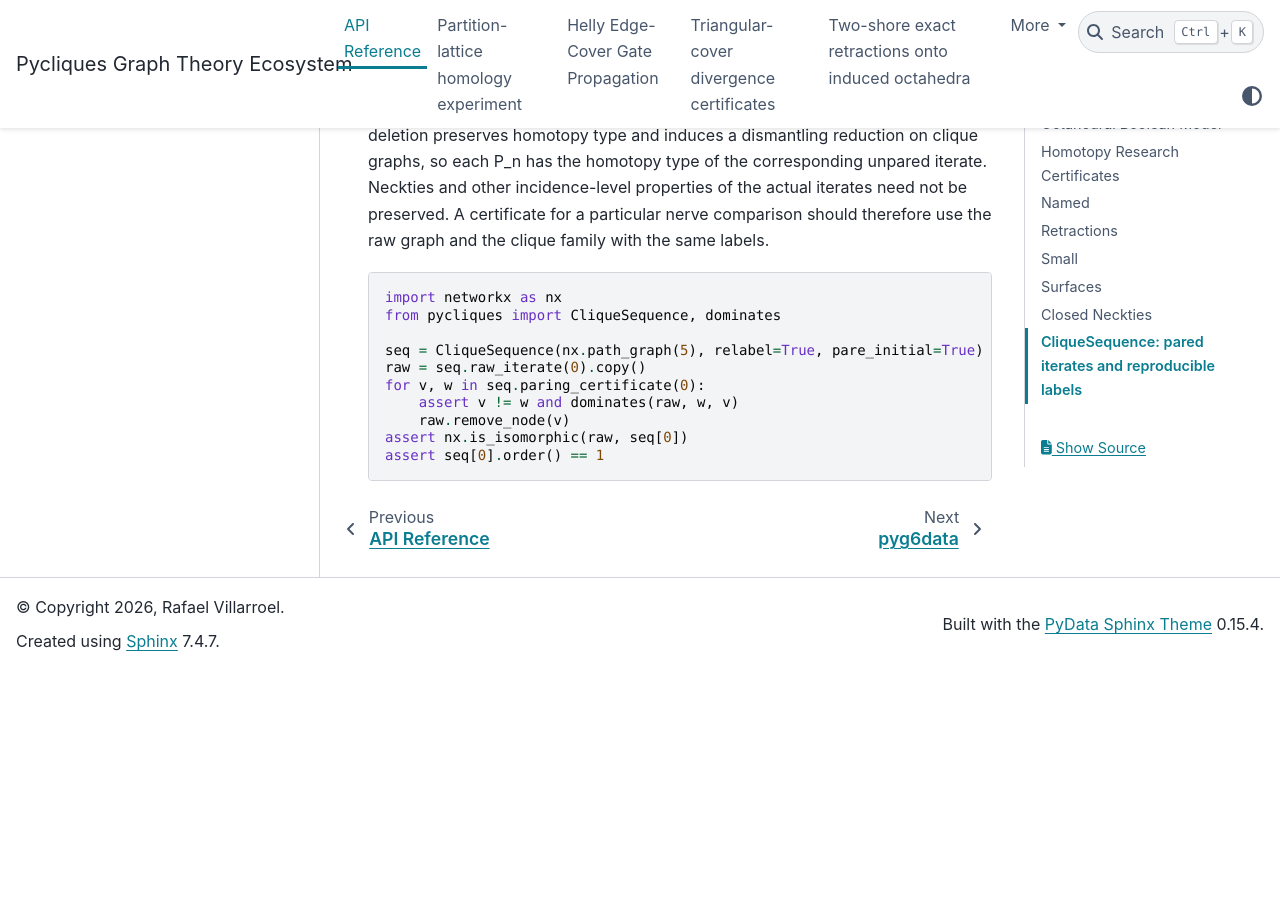
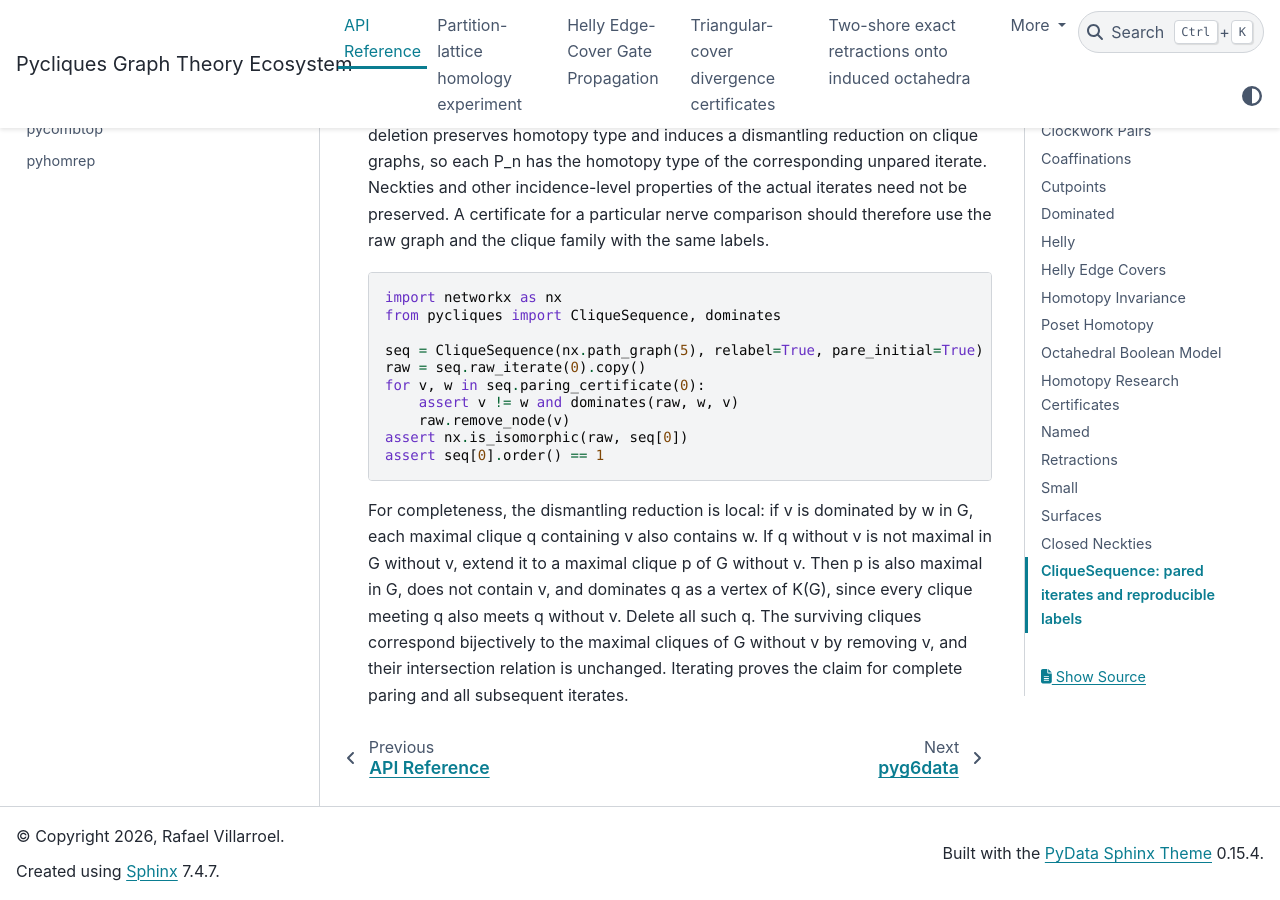
Before and after one commit to rvf0068/pycliques-project, a Sphinx documentation site: the page built from docs/api/pycliques.rst, in a window 1280 px wide and 900 px high, scrolled down 5755 px. Built offline with Sphinx 7.4.7 and the PyData theme 0.15.4, drawn with Linux system fonts in a browser that asks for light colours; before the commit the page ends 6425 px from its top, so only the background shows below that.

Commit message:
Stabilize edge order and document the dismantling argument

```diff
--- a/docs/api/pycliques.rst
+++ b/docs/api/pycliques.rst
@@ -266,3 +266,13 @@ and the clique family with the same labels.
        raw.remove_node(v)
    assert nx.is_isomorphic(raw, seq[0])
    assert seq[0].order() == 1
+
+For completeness, the dismantling reduction is local: if v is dominated
+by w in G, each maximal clique q containing v also contains w. If q
+without v is not maximal in G without v, extend it to a maximal clique
+p of G without v. Then p is also maximal in G, does not contain v, and
+dominates q as a vertex of K(G), since every clique meeting q also meets
+q without v. Delete all such q. The surviving cliques correspond
+bijectively to the maximal cliques of G without v by removing v, and
+their intersection relation is unchanged. Iterating proves the claim
+for complete paring and all subsequent iterates.
```
Also changed, not shown: 2 other files.
